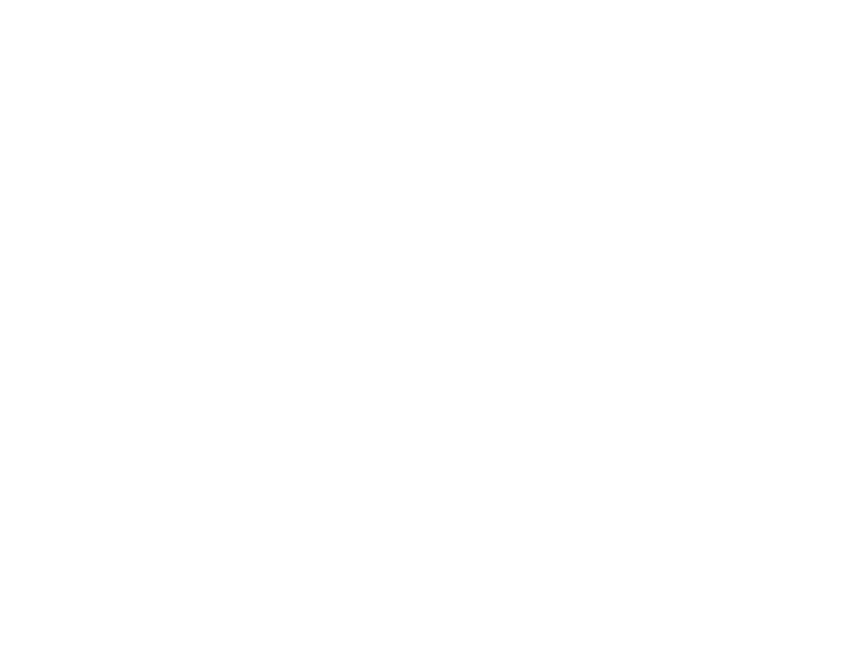
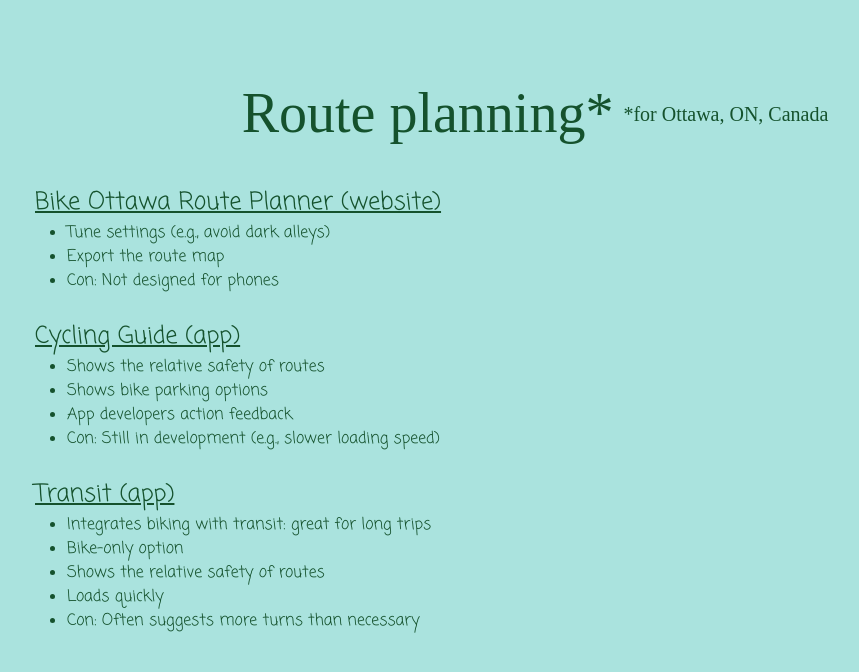
Before and after one commit to juliadouglasf/bikebasics, a plain HTML site: page route_planning.html in a window 1280 px wide. Shown: the whole page, without its empty margins (105-964 px from the left). Drawn offline with nearby package versions, Linux system fonts and the light colour scheme; a web font is replaced by a local one.

Commit message:
Populate route_planning

```diff
--- a/head.html
+++ b/head.html
@@ -4,9 +4,8 @@
   <title>bike basics</title>
 
   <link rel="preconnect" href="https://fonts.googleapis.com">
-  <link rel="preconnect" href="https://fonts.gstatic.com" crossorigin>
-  <link href="https://fonts.googleapis.com/css2?family=Cabin+Sketch:wght@400;700&family=Coming+Soon&display=swap"
-    rel="stylesheet">
+<link rel="preconnect" href="https://fonts.gstatic.com" crossorigin>
+<link href="https://fonts.googleapis.com/css2?family=Cabin+Sketch:wght@400;700&family=Coming+Soon&family=Quicksand:wght@300..700&display=swap" rel="stylesheet">
 
   <link href="https://cdn.jsdelivr.net/npm/bootstrap@5.3.3/dist/css/bootstrap.min.css" rel="stylesheet" integrity="sha384-QWTKZyjpPEjISv5WaRU9OFeRpok6YctnYmDr5pNlyT2bRjXh0JMhjY6hW+ALEwIH" crossorigin="anonymous">
 
--- a/route_planning.html
+++ b/route_planning.html
@@ -0,0 +1,50 @@
+<!DOCTYPE html>
+<html lang="en">
+
+<div id="head">
+  <script>
+    fetch('head.html').then(response => response.text()).then(data => document.getElementById('head').innerHTML = data);
+  </script>
+</div>
+
+<body>
+  <div class="container">
+    <h1>Route planning*</h1>
+    <h2 id="asterisk">*for Ottawa, ON, Canada</h2>
+  </div>
+  <div class="container" id="route_tools">
+    <div class="route_tool">
+      <a href="https://maps.bikeottawa.ca/planner/web/" class="route_tool_text">Bike Ottawa Route Planner (website)</a>
+      <ul>
+        <li>Tune settings (e.g., avoid dark alleys)</li>
+        <li>Export the route map</li>
+        <li>Con: Not designed for phones</li>
+      <ul>
+    </div>
+    <div class="route_tool">
+      <a href="https://play.google.com/store/apps/details?id=com.zeitspace.cyclingapp.cycling_app&hl=en-US&pli=1" class="route_tool_text">Cycling Guide (app)</a>
+      <ul>
+        <li>Shows the relative safety of routes</li>
+        <li>Shows bike parking options</li>
+        <li>App developers action feedback</li>
+        <li>Con: Still in development (e.g., slower loading speed)</li>
+      </ul>
+    </div>
+    <div class="route_tool">
+      <a href="https://transitapp.com/" class="route_tool_text">Transit (app)</a>
+      <ul>
+        <li>Integrates biking with transit: great for long trips</li>
+        <li>Bike-only option</li>
+        <li>Shows the relative safety of routes</li>
+        <li>Loads quickly</li>
+        <li>Con: Often suggests more turns than necessary</li>
+      </ul>
+    </div>
+  </div>
+  <script src="https://cdn.jsdelivr.net/npm/bootstrap@5.3.3/dist/js/bootstrap.bundle.min.js"
+    integrity="sha384-YvpcrYf0tY3lHB60NNkmXc5s9fDVZLESaAA55NDzOxhy9GkcIdslK1eN7N6jIeHz"
+    crossorigin="anonymous"></script>
+
+</body>
+
+</html>
--- a/styles.css
+++ b/styles.css
@@ -7,6 +7,12 @@
   font-family: 'Cabin Sketch';
   color: #15522d;
   font-size: 7vh;
+}
+
+h2 {
+  font-family: 'Cabin Sketch';
+  color: #15522d;
+  font-size: 3vh;
 }
 
 .container {
@@ -61,3 +67,32 @@
 #title-container {
   padding-bottom: 7%;
 }
+
+#asterisk {
+  font-family: 'Cabin Sketch';
+  color: #15522d;
+  font-size: 2.5vh
+}
+
+#route_tools {
+  justify-content: left;
+  padding-top: 30px;
+  flex-wrap: wrap;
+}
+
+.route_tool {
+  width: 500px;
+  text-align: start;
+}
+
+.route_tool_text {
+  font-family: 'Coming Soon';
+  color: #15522d;
+  font-weight: 500;
+  font-size: 3vh;
+}
+
+li {
+  font-family: 'Coming Soon';
+  color: #15522d;
+}
```
